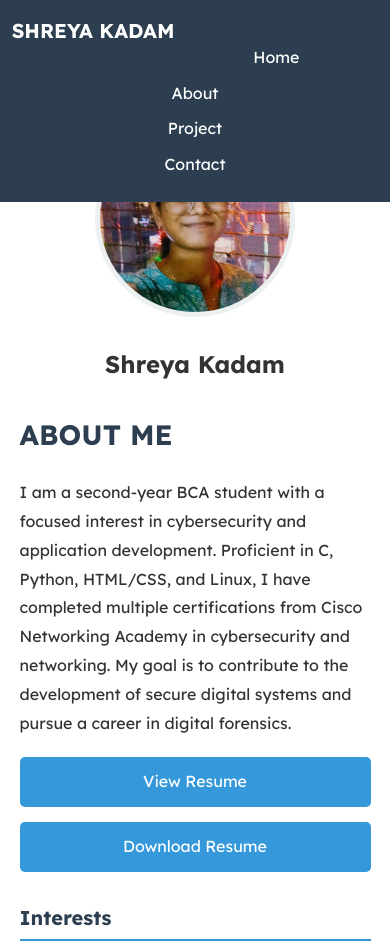
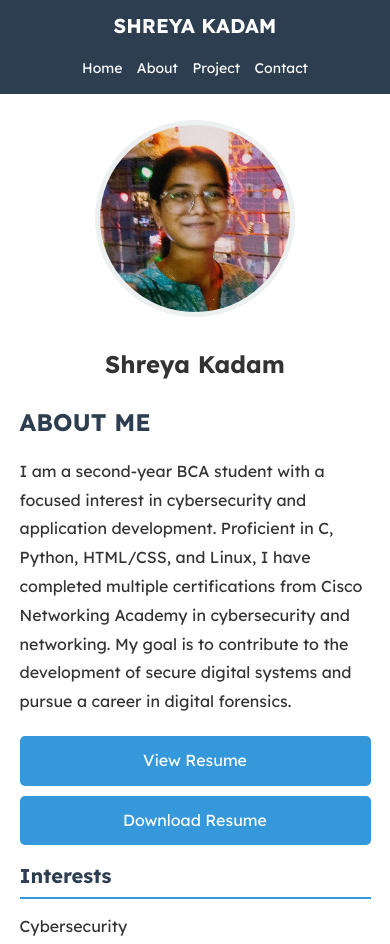
Before and after one commit to shreyakadam-14/Shreya-Kadam-portfolio, a plain HTML site: page index.html in a window 390 px wide. Shown: the top 944 px of the page. Drawn offline with Linux system fonts and the light colour scheme.

Commit message:
Update style.css

```diff
--- a/style.css
+++ b/style.css
@@ -23,22 +23,25 @@ body {
 #header {
     background-color: #2c3e50;
     color: white;
-    padding: 15px 5%;
+    padding: 12px 5%;
     position: fixed;
     width: 100%;
     top: 0;
     z-index: 1000;
+    display: flex;
+    justify-content: space-between;
+    align-items: center;
 }
 
 #brand {
-    float: left;
-    font-size: 24px;
+    font-size: 22px;
     font-weight: 700;
+    float: none;
 }
 
 #nav {
-    float: right;
-    padding-top: 5px;
+    float: none;
+    padding-top: 0;
 }
 
 #nav a {
@@ -85,8 +88,8 @@ body {
 }
 
 #bio h1 {
-    font-size: 36px;
-    margin-bottom: 20px;
+    font-size: 28px;
+    margin-bottom: 15px;
     color: #2c3e50;
 }
 
@@ -352,3 +355,65 @@ input[type="submit"]:hover {
         font-size: 24px;
     }
 }
+
+/* For tablets & small laptops (768px and below) */
+@media (max-width: 768px) {
+    #header {
+        padding: 10px 5%;
+    }
+
+    #brand {
+        font-size: 20px;
+    }
+
+    #nav a {
+        margin: 0 8px;
+        font-size: 14px;
+    }
+
+    #bio h1 {
+        font-size: 24px; /* Smaller "ABOUT ME" heading */
+    }
+
+    #image, #bio {
+        float: none;
+        width: 100%;
+    }
+
+    #image {
+        padding-right: 0;
+        margin-bottom: 20px;
+    }
+}
+
+/* For mobile phones (480px and below) */
+@media (max-width: 480px) {
+    #header {
+        flex-direction: column;
+        text-align: center;
+    }
+
+    #nav {
+        margin-top: 10px;
+    }
+
+    #nav a {
+        display: inline-block;
+        margin: 5px;
+    }
+
+    #bio a { /* Resume download buttons */
+        display: block;
+        width: 100%;
+        margin-bottom: 10px;
+    }
+
+    .col { /* Project cards */
+        min-width: 100%;
+        padding: 20px;
+    }
+
+    #image img {
+        max-width: 200px; /* Smaller profile image */
+    }
+}
```
